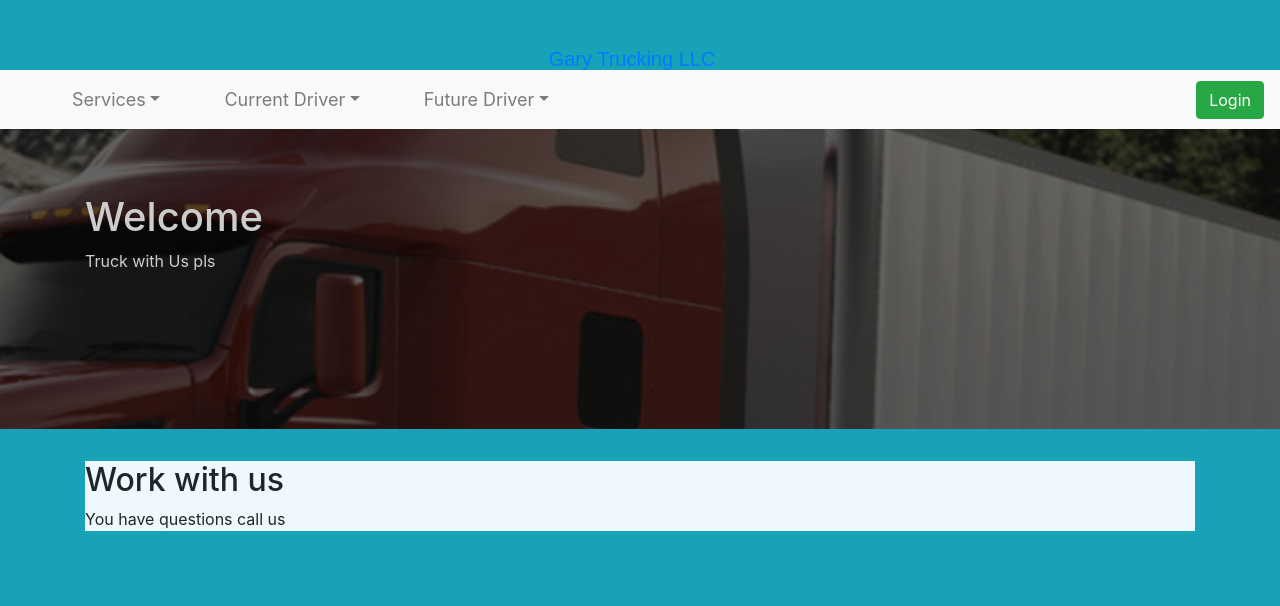
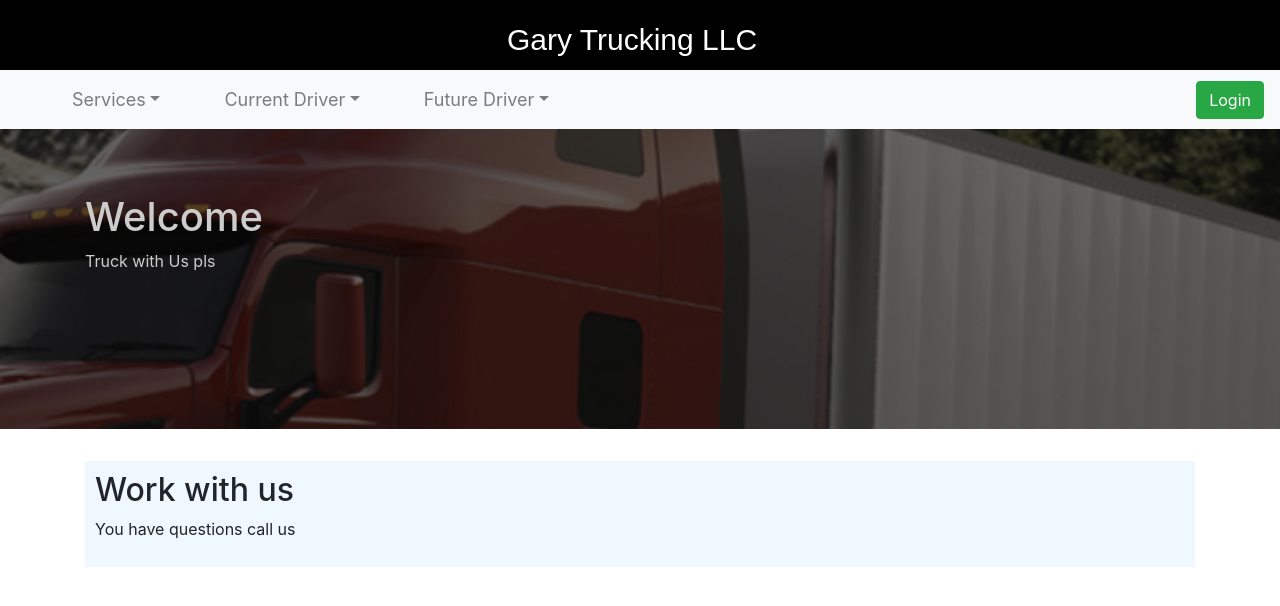
Before and after one commit to samidela/Trucking-Service-Management, a React (Create React App) app: page / in a window 1280 px wide. Shown: the top 606 px of the page. Built offline with nearby package versions, Linux system fonts and the light colour scheme; a web font is replaced by a local one.

Commit message:
navigation bar changes were made

```diff
--- a/src/components/navigationBar.jsx
+++ b/src/components/navigationBar.jsx
@@ -7,13 +7,18 @@ class NavigationBar extends Component {
     return (
       <div>
         <div className="header container-fluid">
-          <div className=" header-title bg-info text-white text-center  w3-black w3-center w3-allerta">
+          <div className=" header-title text-white text-center  w3-black w3-center w3-allerta">
             <NavbarBrand className="w3-xxxlarge">
-              <Link to="/"> Gary Trucking LLC</Link>
+              <Link to="/">
+                {" "}
+                <span className="header-title text-white">
+                  Gary Trucking LLC
+                </span>
+              </Link>
             </NavbarBrand>
           </div>
         </div>
-        <Navbar bg="light" expand="lg" className="justify-content-between">
+        <Navbar bg="light" expand="lg" className="justify-content-between ">
           <Navbar.Toggle aria-controls="basic-navbar-nav" />
           <Navbar.Collapse id="basic-navbar-nav">
             <Nav className="mr-auto ">
--- a/src/index.css
+++ b/src/index.css
@@ -1,6 +1,6 @@
 body {
   margin: 0;
-  background-color: #17a2b8;
+  background-color: #;
   font-family: -apple-system, BlinkMacSystemFont, "Segoe UI", "Roboto", "Oxygen",
     "Ubuntu", "Cantarell", "Fira Sans", "Droid Sans", "Helvetica Neue",
     sans-serif;
@@ -13,8 +13,8 @@ code {
     monospace;
 }
 .header {
-  background-color: #17a2b8;
-  color: red;
+  background-color: #000000;
+  color: rgba(255, 0, 0, 0.226);
   width: 100%;
   text-align: center;
   height: 70px;
@@ -22,7 +22,10 @@ code {
 }
 
 .header-title {
-  font-size: 50px;
+  font-size: 30px;
+}
+a:hover {
+  text-decoration: none;
 }
 .w3-allerta {
   font-family: "Allerta Stencil", Sans-serif;
@@ -36,4 +39,9 @@ h4 {
 }
 .layout {
   background-color: aliceblue;
+  position: relative;
+  box-sizing: border-box;
+  height: auto;
+  padding: 10px;
+  font-size: 16px;
 }
```
